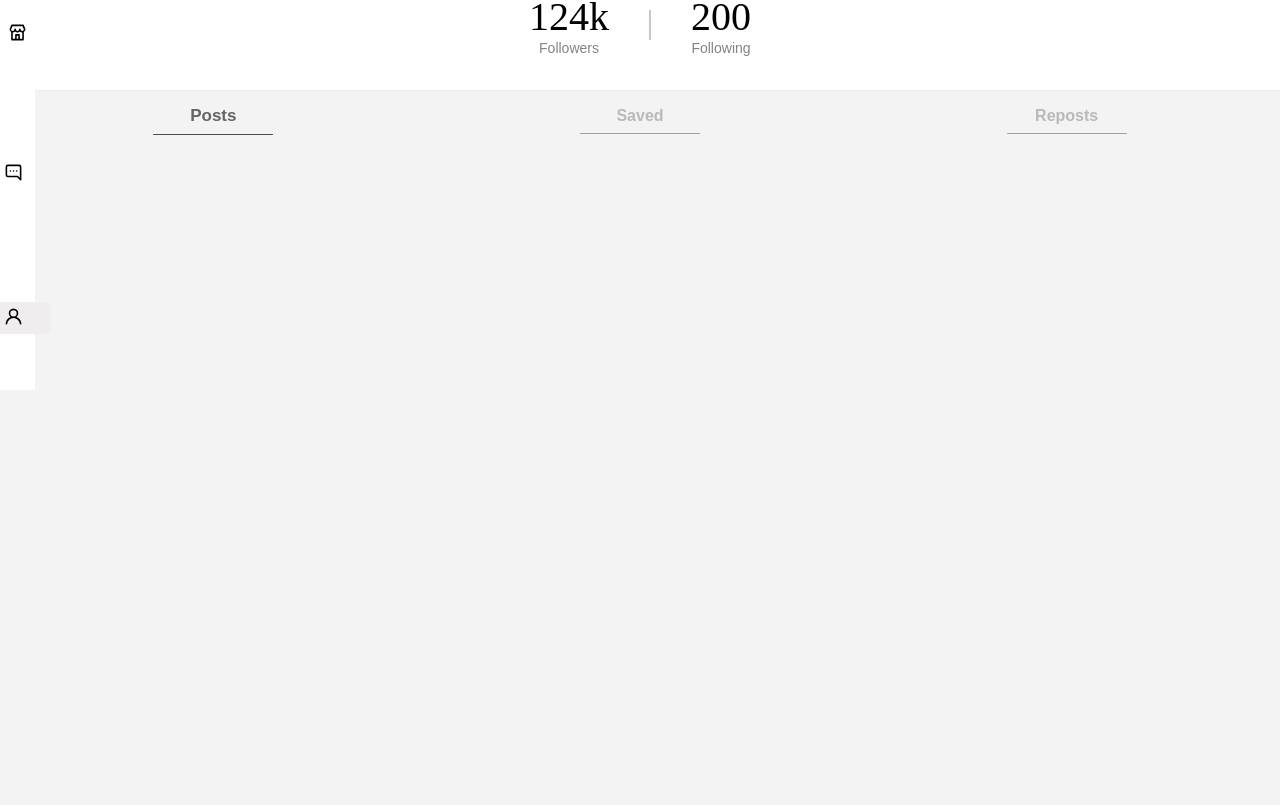
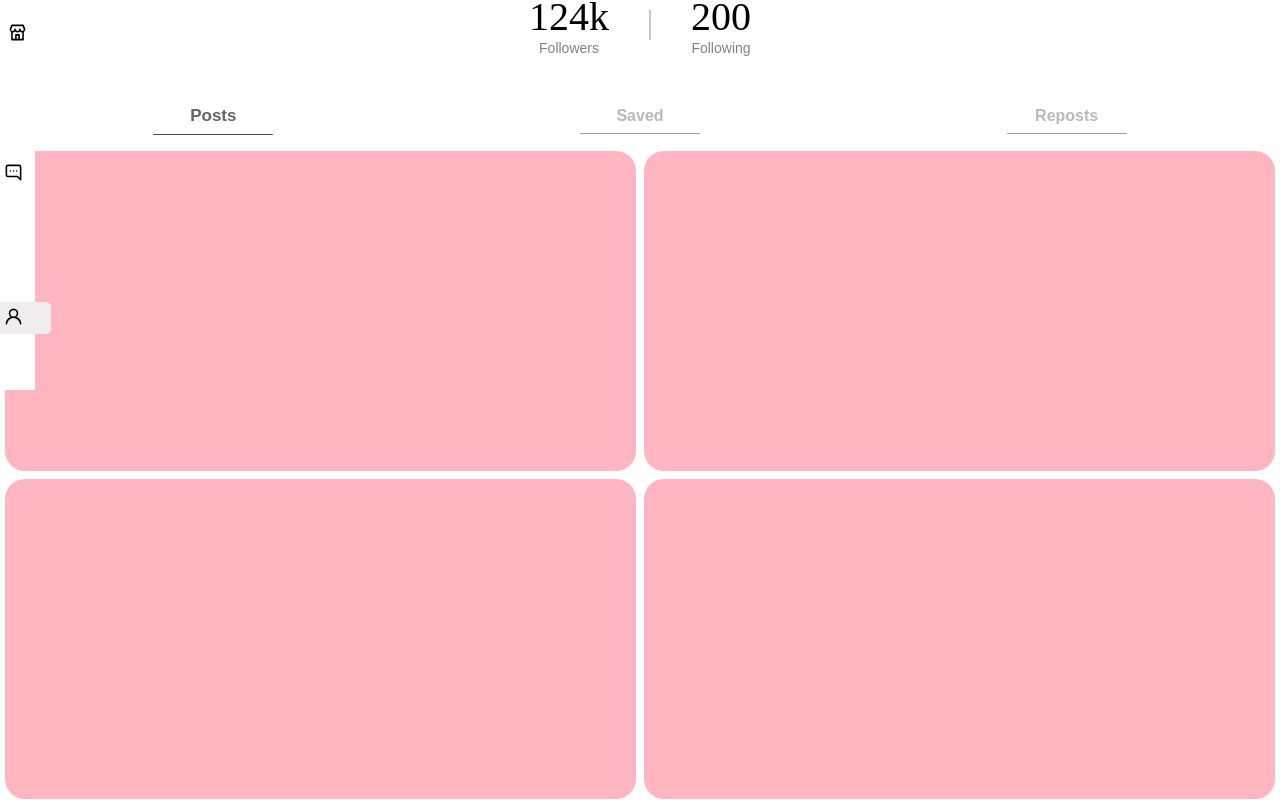
Before and after one commit to JuliusDev-1/campusHub, a React (Vite) app: page /main-app/user-profile in a window 1280 px wide. Shown: the part 380-1185 px from the top of the page. Built offline with nearby package versions, Linux system fonts and the light colour scheme; sample sign-in values are in the browser's storage; a web font is replaced by a local one.

Commit message:
acct feed

```diff
--- a/src/pages/feeds/userprofileacct.css
+++ b/src/pages/feeds/userprofileacct.css
@@ -114,14 +114,14 @@
 
 .user-acct-feed {
     position: relative;
+    display: block;
     margin-top: 470px;
+    height: 100%;
     width: 100%;
-    height: 2000px;
-    background-color: #f3f3f3;
-    border-top: 1px solid #eee;
+    border-top: 1px solid #ffffff;
     font-family: 'Spline Sans', sans-serif;
     font-family: 'Quicksand', sans-serif;
-   background-color: rgb(255, 255, 255)S;
+   background-color: rgb(255, 255, 255);
 }
 
 .acct-feed-lable {
@@ -134,6 +134,7 @@
     justify-content: space-around;
     width: 100%;
     padding-top: 15px;
+    background-color: #ffffff;
 }
 
 .acct-feed-lable > div {
@@ -166,3 +167,16 @@
 .active-lable-underline {
     background-color: #4b4b4b;
 }
+
+.acct-feed-content{
+    display: grid;
+    grid-template-columns: 1fr 1fr;
+    gap: 8px;
+    justify-content: center;
+    margin:16px 5px;
+}
+.acct-feed-content .posts{
+    background-color: lightpink;
+    height: 20rem;
+    border-radius: 20px;
+}
--- a/src/pages/feeds/userprofileacct.jsx
+++ b/src/pages/feeds/userprofileacct.jsx
@@ -71,6 +71,13 @@ function UserProfile() {
                         <div className={ activeTab === "reposts" ?'lable-underline active-lable-underline' : 'lable-underline'}></div>
                     </div>
                 </div>
+                <div className="acct-feed-content">
+                        <div className="posts"></div>
+                        <div className="posts"></div>
+                        <div className="posts"></div>
+                        <div className="posts"></div>
+                        <div className="posts"></div>
+                </div>
             </div>
         </>
     )
```
